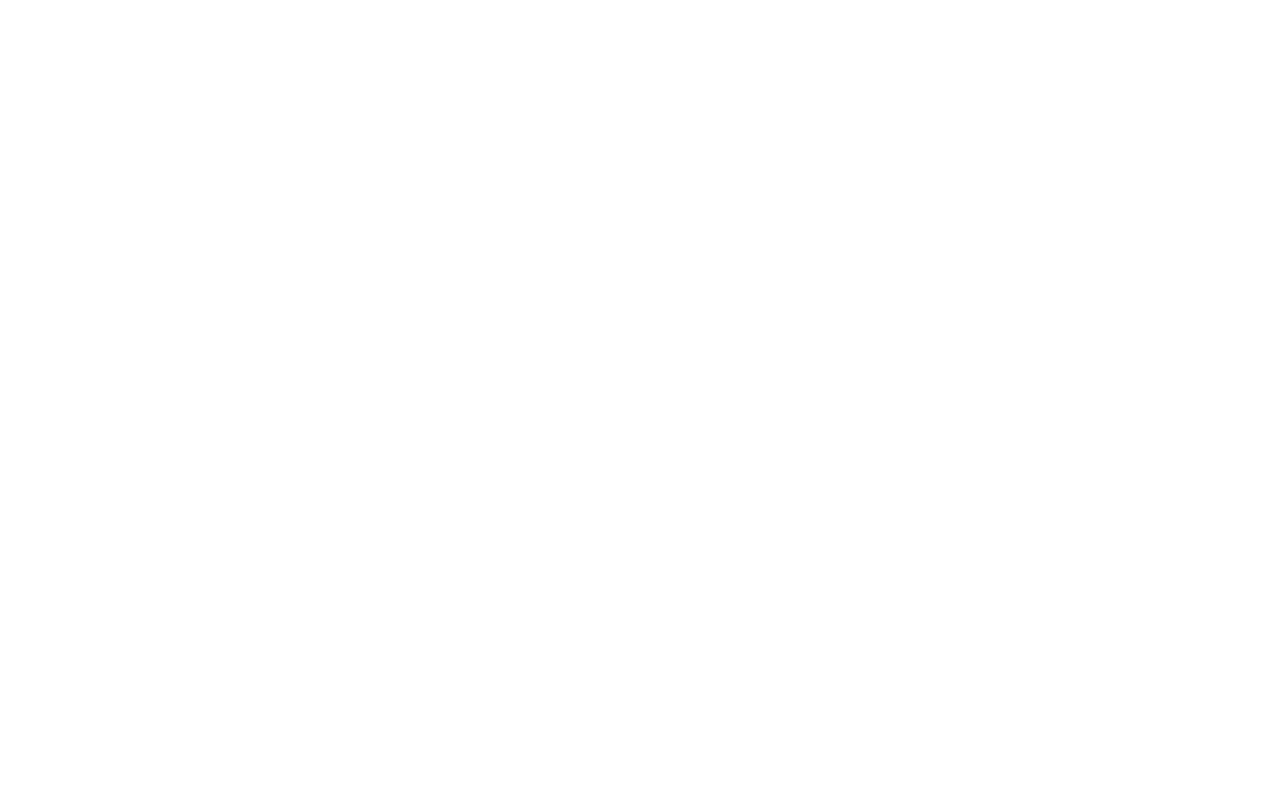
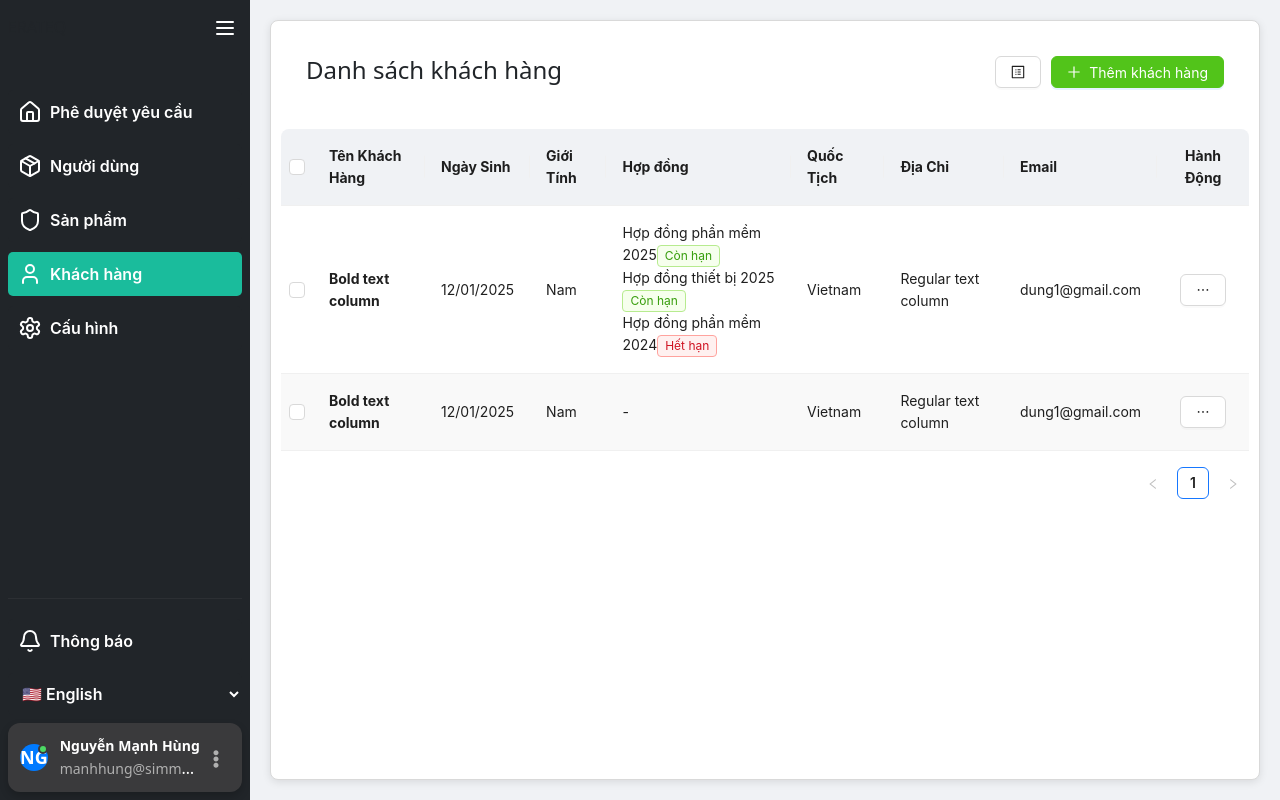
Before and after one commit to TinhNT852/erateq-admin-app, a React (Create React App) app: page /customers in a window 1280 px wide. Before the commit this address had no page. Built offline with nearby package versions, Linux system fonts and the light colour scheme.

Commit message:
tạo user list

```diff
--- a/src/App.js
+++ b/src/App.js
@@ -6,6 +6,7 @@
 import ListAcc from "./components/account/control/ListAcc";
 import DashBoard from "./components/navigate/DashBoard";
 import ProductsPage from "./components/product/ProductPage";
+import CustomerTable from "./components/userlist/CustomerTable";
 
 function App() {
   return (
@@ -24,8 +25,8 @@
 
           <Route path="/products" element={<ProductsPage />} />
 
-          {/* <Route path="customers" element={<CustomersPage />} />
-          <Route path="settings" element={<SettingsPage />} />
+          <Route path="customers" element={<CustomerTable />} />
+          {/* <Route path="settings" element={<SettingsPage />} />
           <Route path="notification" element={<NotificationPage />} /> */}
         </Route>
       </Routes>
--- a/src/components/Product/ProductPage.jsx
+++ b/src/components/Product/ProductPage.jsx
@@ -98,7 +98,6 @@
 
   return (
     <div className="product-container">
-      {/* ======== Sidebar bên trái ======== */}
       <aside className="sidebar-product">
         <h2>Ứng dụng</h2>
         <nav>
--- a/src/components/account/AccountTable.css
+++ b/src/components/account/AccountTable.css
@@ -12,7 +12,7 @@
     align-items: center;
     background-color: #4CAF50;
     border-radius: 15px 15px 0 0;
-    padding: 20px 20px 0 20px;
+    padding: 20px 20px 0 30px;
   }
 
   .nav-logo {
@@ -23,7 +23,7 @@
   .nav-menu {
   display: flex;
   list-style: none;
-  gap: 20px;
+  gap: 25px;
   margin: 0;
   padding: 0;
   }
@@ -115,8 +115,26 @@
 }
 
 .table-header .header-button:hover {
-  background-color: orange;
+  background-color: white;
+  color: #FF7468;
+  border: 1px solid #FF7468;
 }
+
+.pagination-setting{
+  display: flex;
+  gap: 15px;
+}
+
+.page-size{
+  margin-top: auto;
+  margin-right: 50px;
+}
+
+.page-info{
+  margin-top: 16px;
+  margin-left: auto;
+}
+
 
 .dashboard-content-list {
   flex: 1;
--- a/src/components/account/control/Authorization.css
+++ b/src/components/account/control/Authorization.css
@@ -29,6 +29,7 @@
 }
 
 .sidebar-item {
+  display: flex;
   padding: 8px;
   width: 100%;
   border: none;
@@ -38,8 +39,13 @@
   transition: background 0.3s;
 }
 
+.sidebar-item-onbutton {
+  margin-right: 10px;
+}
+
 .sidebar-item:hover {
-  background: #bbf7d0;
+  background: #E0F7E2;
+  border: #3FA34B;
 }
 
 .main-author {
@@ -96,7 +102,7 @@
   background: white;
   padding: 20px;
   border-radius: 10px;
-  margin: 10px;
+  margin: 10px 10px 10px 0;
 }
 
 .category h3 {
--- a/src/components/account/control/Authorization.jsx
+++ b/src/components/account/control/Authorization.jsx
@@ -64,8 +64,10 @@
                 isActive ? "activeLink sidebar-link" : "sidebar-link"
               }>
               <button className="sidebar-item">
-                {item.icon}
-                {item.name}
+                <div className="sidebar-item-onbutton">
+                  {item.icon}
+                </div>
+                  {item.name}
               </button>
             </NavLink>
           ))}
--- a/src/components/account/control/ListAcc.jsx
+++ b/src/components/account/control/ListAcc.jsx
@@ -7,6 +7,8 @@
     const [selectedRowKeys, setSelectedRowKeys] = useState([]);
     const [currentPage, setCurrentPage] = useState(1);
     const pageSize = 8;
+    const indexOfLastRow = currentPage * pageSize;
+    const indexOfFirstRow = indexOfLastRow - pageSize;
 
     const data = [
       { key: "1", username: "admin1", fullName: "Nguyễn Văn A", phone: "0123456789", dob: "01/01/1990", status: "Hoạt động" },
@@ -79,6 +81,7 @@
           dataSource={data.slice((currentPage - 1) * pageSize, currentPage * pageSize)}
           pagination={false}
         />
+        <div className="pagination-setting">
         <Pagination
           defaultCurrent={1}
           current={currentPage}
@@ -86,6 +89,20 @@
           onChange={handlePageChange}
           style={{marginTop: '16px', textAlign: 'right'}}
          />
+            <div className="page-info">
+              <span>{`${indexOfFirstRow + 1} - ${Math.min(
+                indexOfLastRow,
+                data.length
+              )} trong tổng số ${data.length} mục`}</span>
+            </div>
+            <div className="page-size">
+              <select onChange={(e) => setCurrentPage(1)}>
+                <option value="8">8</option>
+                <option value="16">16</option>
+                <option value="32">32</option>
+              </select>
+            </div>
+          </div>
       </div>
     </div>
     );
--- /dev/null
+++ b/src/components/userlist/CustomerTable.css
@@ -0,0 +1,59 @@
+.customer-table-container {
+    height: 100%;
+    border: 1px solid #d9d9d9;
+    border-radius: 8px;
+    padding: 10px;
+    background: #ffffff;
+    box-shadow: 0 2px 8px rgba(0, 0, 0, 0.1);
+  }
+.header-add-user{
+    display: flex;
+    gap: 10px;
+    margin-left: auto;
+  }
+.header-add-user-h3{
+    display: flex;
+    margin: 25px;
+}
+
+.add-customer-btn {
+    margin-bottom: 16px;
+    background-color: #52c41a;
+    border-color: #52c41a;
+  }
+.custom-table{
+    width: 100%;
+    border-collapse: collapse;
+    font-family: Arial, sans-serif;
+    border-radius: 0;
+}
+.customer-table .ant-table-thead > tr > th {
+
+    background: #f0f2f5;
+    font-weight: bold;
+  }
+
+.customer-table .ant-table-row:hover {
+    background: #e6f7ff;
+  }
+.customer-table .ant-table-cell:nth-child(9){
+    text-align: center;
+}
+.customer-table tbody tr:nth-child(even) {
+    background-color: #f9f9f9;
+  }
+
+.customer-table tbody tr:nth-child(odd) {
+    background-color: #ffffff;
+  }
+
+.custom-table tbody tr:hover {
+    background-color: #f1f1f1;
+  }
+.customer-table .ant-tag {
+    font-size: 12px;
+  }
+
+.customer-table .ant-pagination {
+    margin-top: 16px;
+  }
--- /dev/null
+++ b/src/components/userlist/CustomerTable.jsx
@@ -0,0 +1,112 @@
+import React, { useState } from "react";
+import { Table, Tag, Button } from "antd";
+import { PlusOutlined, ProfileOutlined, EllipsisOutlined } from "@ant-design/icons";
+import "antd/dist/reset.css";
+import "./CustomerTable.css";
+
+const data = [
+  {
+    key: "1",
+    name: "Bold text column",
+    dob: "12/01/2025",
+    gender: "Nam",
+    contract: [
+      { name: "Hợp đồng phần mềm 2025", status: "Còn hạn" },
+      { name: "Hợp đồng thiết bị 2025", status: "Còn hạn" },
+      { name: "Hợp đồng phần mềm 2024", status: "Hết hạn" },
+    ],
+    country: "Vietnam",
+    address: "Regular text column",
+    email: "dung1@gmail.com",
+  },
+  {
+    key: "2",
+    name: "Bold text column",
+    dob: "12/01/2025",
+    gender: "Nam",
+    contract: [],
+    country: "Vietnam",
+    address: "Regular text column",
+    email: "dung1@gmail.com",
+  },
+];
+
+const CustomerTable = () => {
+  const [selectedRowKeys, setSelectedRowKeys] = useState([]);
+
+  const columns = [
+    {
+      title: "Tên Khách Hàng",
+      dataIndex: "name",
+      render: (text) => <strong>{text}</strong>,
+    },
+    {
+      title: "Ngày Sinh",
+      dataIndex: "dob",
+    },
+    {
+      title: "Giới Tính",
+      dataIndex: "gender",
+    },
+    {
+      title: "Hợp đồng",
+      dataIndex: "contract",
+      render: (contracts) =>
+        contracts.length > 0 ? (
+          contracts.map((item, index) => (
+            <div key={index}>
+              <span>{item.name}</span>
+              <Tag color={item.status === "Còn hạn" ? "green" : "red"}>{
+                item.status
+              }</Tag>
+            </div>
+          ))
+        ) : (
+          <span>-</span>
+        ),
+    },
+    {
+      title: "Quốc Tịch",
+      dataIndex: "country",
+    },
+    {
+      title: "Địa Chỉ",
+      dataIndex: "address",
+    },
+    {
+      title: "Email",
+      dataIndex: "email",
+    },
+    {
+      title: "Hành Động",
+      render: () => <Button><EllipsisOutlined style={{ cursor: "pointer" }} /></Button>,
+    },
+  ];
+
+  return (
+    <div className="customer-table-container">
+    <div className="header-add-user-h3">
+        <h4>Danh sách khách hàng</h4>
+        <div className="header-add-user">
+            <Button className="setting-btn"><ProfileOutlined /></Button>
+            <Button type="primary" icon={<PlusOutlined />} className="add-customer-btn">
+                Thêm khách hàng
+            </Button>
+            </div>
+        </div>
+        <div className="table-user-list">
+            <Table
+            className="customer-table"
+            rowSelection={{
+            selectedRowKeys,
+            onChange: setSelectedRowKeys,
+            }}
+            columns={columns}
+            dataSource={data}
+            pagination={{ pageSize: 8 }}/>
+        </div>
+    </div>
+  );
+};
+
+export default CustomerTable;
```
